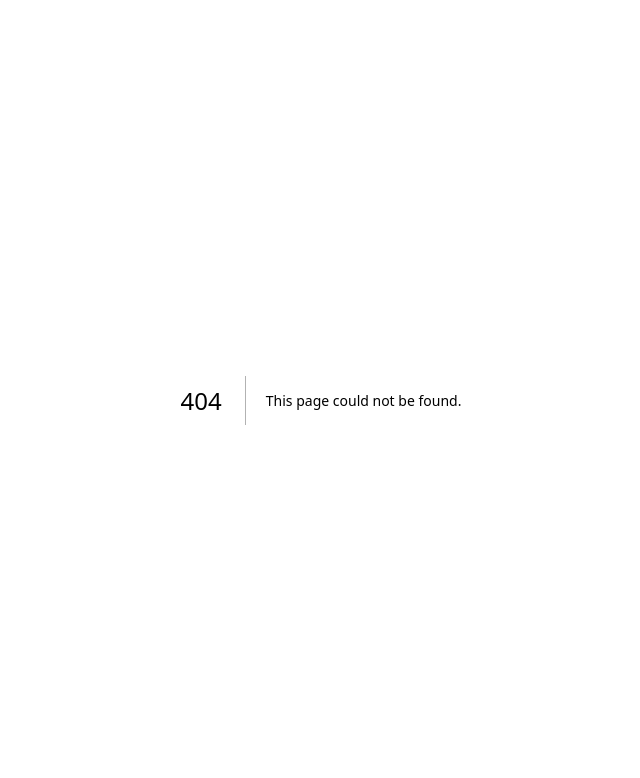
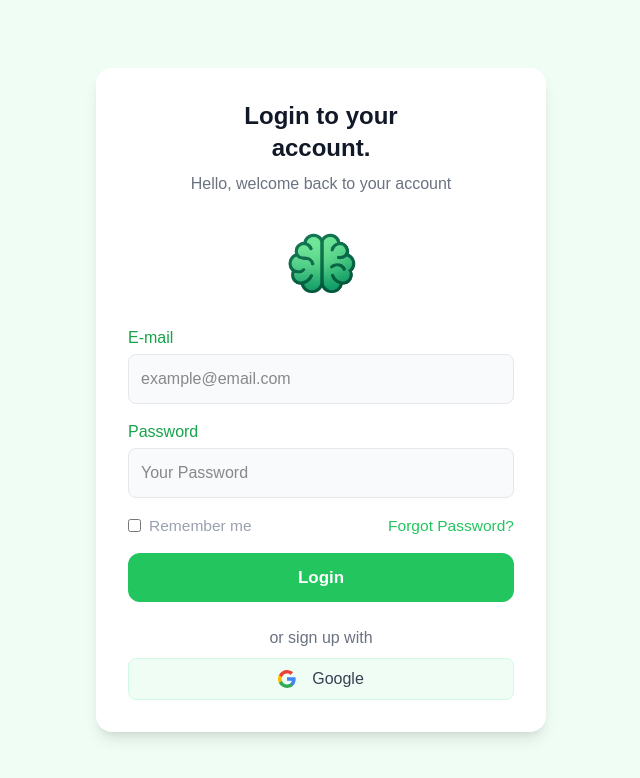
Before and after one commit to placement-ready/placement-frontend, a Next.js app: page /Login in a window 1280 px wide. Before the commit this address had no page. Shown: the top 778 px of the page, without its empty margins (319-959 px from the left). Built offline with nearby package versions, Linux system fonts and the light colour scheme.

Commit message:
Login Updated

```diff
--- /dev/null
+++ b/src/app/Login/page.tsx
@@ -0,0 +1,66 @@
+'use client';
+
+import React from "react";
+
+const Login: React.FC = () => {
+  return (
+    <div className="min-h-screen flex items-center justify-center bg-[#f0fdf4]">
+      <div className="max-w-[450px] w-full bg-white rounded-2xl shadow-lg p-8 flex flex-col items-center">
+        <h1 className="text-2xl font-bold text-center mb-2 text-[#111827]">
+          Login to your<br />account.
+        </h1>
+        <p className="text-[#6b7280] text-center mb-4">
+          Hello, welcome back to your account
+        </p>
+        <img
+          src="/brain.png"
+          alt="Brain"
+          className="w-[70px] h-[70px] object-contain my-4"
+        />
+        <form className="w-full mt-3 flex flex-col">
+          <label className="font-medium text-[1rem] text-[#16a34a] mb-1">E-mail</label>
+          <input
+            className="w-full p-3 rounded-lg border border-gray-200 bg-gray-50 mb-4 text-base"
+            type="email"
+            placeholder="example@email.com"
+          />
+          <label className="font-medium text-[1rem] text-[#16a34a] mb-1">Password</label>
+          <input
+            className="w-full p-3 rounded-lg border border-gray-200 bg-gray-50 mb-4 text-base"
+            type="password"
+            placeholder="Your Password"
+          />
+          <div className="flex justify-between items-center text-gray-400 mb-4 text-[0.97rem]">
+            <label className="flex items-center gap-2">
+              <input type="checkbox" className="accent-[#22c55e]" /> Remember me
+            </label>
+            <span className="text-[#22c55e] cursor-pointer">Forgot Password?</span>
+          </div>
+          <button
+            className="w-full bg-[#22c55e] hover:bg-[#16a34a] transition text-white py-3 rounded-xl font-semibold text-[1.06rem] mb-4"
+            type="submit"
+          >
+            Login
+          </button>
+        </form>
+        <div className="text-center text-[#6b7280] my-2">
+          <span>or sign up with</span>
+        </div>
+        <div className="flex justify-between w-full gap-3">
+          <button className="w-full flex justify-center items-center gap-2 bg-[#f0fdf4] border border-[#d1fae5] rounded-lg p-2 hover:bg-[#bbf7d0] transition">
+            <svg width="18" height="18" viewBox="0 0 18 18" xmlns="http://www.w3.org/2000/svg" aria-hidden="true" className="mr-2">
+              <title>Google</title>
+              <path d="M17.64 9.2045c0-.638-.057-1.252-.164-1.841H9v3.481h4.844c-.209 1.125-.842 2.078-1.795 2.717v2.258h2.908c1.703-1.57 2.683-3.885 2.683-6.615z" fill="#4285F4"/>
+              <path d="M9 18c2.43 0 4.467-.806 5.956-2.18l-2.908-2.258c-.806.54-1.838.86-3.048.86-2.345 0-4.33-1.584-5.037-3.711H.957v2.332C2.438 15.983 5.481 18 9 18z" fill="#34A853"/>
+              <path d="M3.963 10.711a5.408 5.408 0 0 1 0-3.422V4.957H.957a8.998 8.998 0 0 0 0 8.086l3.006-2.332z" fill="#FBBC05"/>
+              <path d="M9 3.542c1.319 0 2.506.454 3.44 1.343l2.58-2.58C13.463.906 11.426 0 9 0 5.481 0 2.438 2.017.957 4.957l3.006 2.332C4.67 5.126 6.655 3.542 9 3.542z" fill="#EA4335"/>
+            </svg>
+            <span className="text-gray-700 font-medium">Google</span>
+          </button>
+        </div>
+      </div>
+    </div>
+  );
+};
+
+export default Login;
--- a/src/app/page.tsx
+++ b/src/app/page.tsx
@@ -1,6 +1,7 @@
 import Image from "next/image";
 import Navbar from "./Navbar";
 import Hero from "./Hero";
+import Login from "./Login/page";
 
 export default function Home() {
   return (
```
